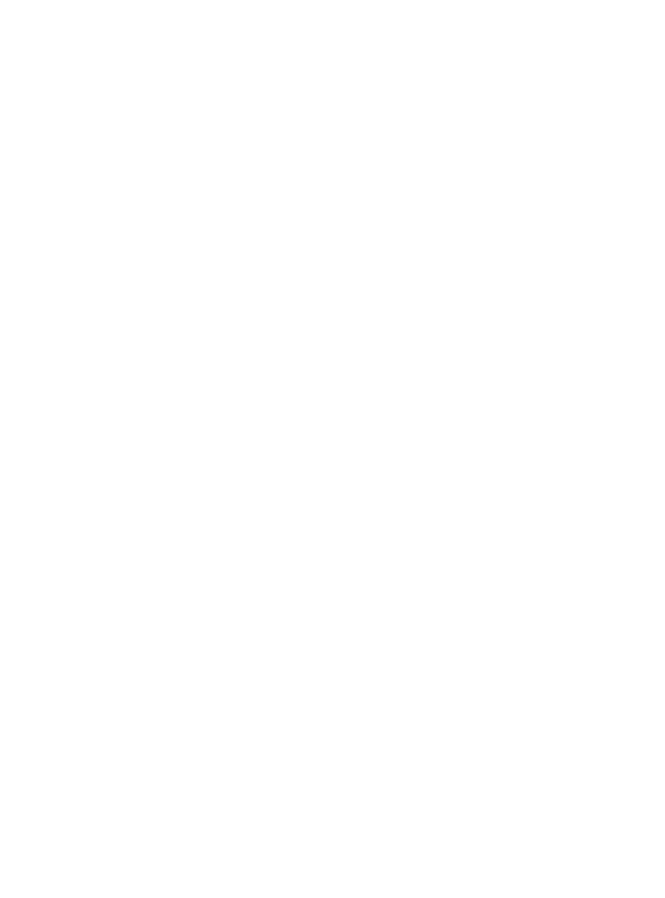
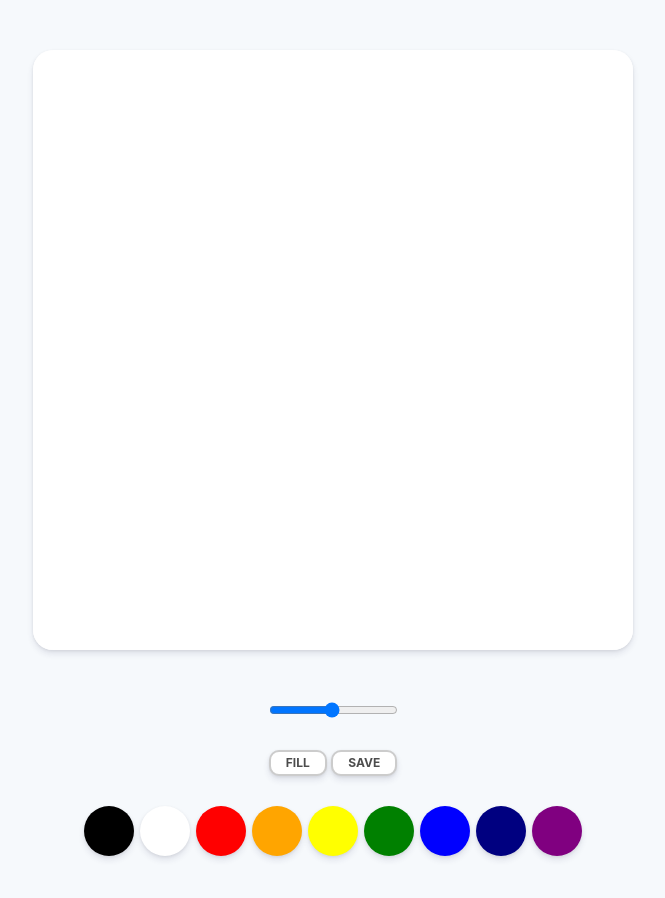
Before and after one commit to hanqpark/paintjs, a plain HTML site: page index.html in a window 1280 px wide. Shown: the whole page, without its empty margins (307-972 px from the left). Before the commit the page ends 800 px from the top, so only its background shows below. Drawn offline with Linux system fonts and the light colour scheme.

Commit message:
create gh-pages

```diff
--- a/app.js
+++ b/app.js
@@ -0,0 +1,116 @@
+const canvas = document.querySelector("#jsCanvas");
+const ctx = canvas.getContext('2d');
+const colors = document.getElementsByClassName("jsColor");
+const range = document.getElementById("jsRange");
+const fill = document.getElementById("jsMode");
+const save = document.getElementById("jsSave");
+
+// 캔버스의 크기를 따로 지정해 줘야 픽셀이 떠다닐 공간이 만들어짐.
+canvas.width = document.getElementsByClassName('canvas')[0].offsetWidth;
+canvas.height = document.getElementsByClassName('canvas')[0].offsetHeight;
+
+
+ctx.fillStyle = "white";
+ctx.fillRect(0, 0, canvas.width, canvas.height);
+ctx.strokeStyle = "black";
+ctx.lineWidth = 2.5;
+
+
+
+let painting = false;
+let filling = false;
+
+
+function startPainting(e){
+    painting = true;
+}
+
+
+function stopPainting(e){
+    painting = false;
+}
+
+
+function onMouseMove(e){
+    const x = e.offsetX;
+    const y = e.offsetY;
+    if(!painting){
+        ctx.beginPath()
+        ctx.moveTo(x, y)
+    } else{
+        ctx.lineTo(x, y)
+        ctx.stroke()
+    }
+}
+
+function changeColor(e){
+    const color = e.target.style.backgroundColor;
+    ctx.strokeStyle = color;
+    ctx.fillStyle = ctx.strokeStyle;
+}
+
+
+function handleRangeChange(e){
+    const linewidth = e.target.value;
+    ctx.lineWidth = linewidth;
+}
+
+
+function handleModeClick(e){
+    if (filling === true){
+        filling = false;
+        fill.innerHTML = "fill";
+    } else{
+        filling = true;
+        fill.innerHTML = "paint";
+    }
+
+}
+
+
+function handleCanvasClick(e){
+    if (filling){
+        ctx.fillRect(0, 0, canvas.width, canvas.height)
+    }
+}
+
+
+function handleCM(e){
+    e.preventDefault();
+    alert("우클릭 방지입니다.");
+}
+
+
+function handleSaveClick(e){
+    const image = canvas.toDataURL();
+    const link = document.createElement("a");
+    link.href = image;
+    link.download = "paint";
+    link.click();
+}
+
+
+if (canvas){
+    canvas.addEventListener("mousemove", onMouseMove);
+    canvas.addEventListener("mousedown", startPainting);
+    canvas.addEventListener("mouseup", stopPainting);
+    canvas.addEventListener("mouseleave", stopPainting);
+    canvas.addEventListener("click", handleCanvasClick);
+    canvas.addEventListener("contextmenu", handleCM);
+}
+
+if (colors){
+    Array.from(colors).forEach(color => color.addEventListener("click", changeColor));
+}
+
+if (range){
+    range.addEventListener("input", handleRangeChange);
+}
+
+if (fill){
+    fill.addEventListener("click", handleModeClick);
+}
+
+if (save){
+    save.addEventListener("click", handleSaveClick);
+}
--- a/index.html
+++ b/index.html
@@ -8,7 +8,27 @@
     <title>PaintJS</title>
 </head>
 <body>
-
+    <canvas id=jsCanvas class="canvas"></canvas>
+    <div class="controls">
+        <div class="controls__range">
+            <input type="range" id="jsRange" min="0.1" max="5" value="2.5" step="0.1" />
+        </div>
+        <div class="controls__btns">
+            <button id="jsMode">Fill</button>
+            <button id="jsSave">Save</button>
+        </div>
+        <div class="controls__colors" id="jsColors">
+            <div class="controls__color jsColor" style="background-color: black;"></div>
+            <div class="controls__color jsColor" style="background-color: white;"></div>
+            <div class="controls__color jsColor" style="background-color: red;"></div>
+            <div class="controls__color jsColor" style="background-color: orange;"></div>
+            <div class="controls__color jsColor" style="background-color: yellow;"></div>
+            <div class="controls__color jsColor" style="background-color: green;"></div>
+            <div class="controls__color jsColor" style="background-color: blue;"></div>
+            <div class="controls__color jsColor" style="background-color: navy;"></div>
+            <div class="controls__color jsColor" style="background-color: purple;"></div>
+        </div>
+    </div>
     <script src="app.js"></script>
 </body>
 </html>
--- /dev/null
+++ b/reset.css
@@ -0,0 +1,129 @@
+/* http://meyerweb.com/eric/tools/css/reset/
+   v2.0 | 20110126
+   License: none (public domain)
+*/
+
+html,
+body,
+div,
+span,
+applet,
+object,
+iframe,
+h1,
+h2,
+h3,
+h4,
+h5,
+h6,
+p,
+blockquote,
+pre,
+a,
+abbr,
+acronym,
+address,
+big,
+cite,
+code,
+del,
+dfn,
+em,
+img,
+ins,
+kbd,
+q,
+s,
+samp,
+small,
+strike,
+strong,
+sub,
+sup,
+tt,
+var,
+b,
+u,
+i,
+center,
+dl,
+dt,
+dd,
+ol,
+ul,
+li,
+fieldset,
+form,
+label,
+legend,
+table,
+caption,
+tbody,
+tfoot,
+thead,
+tr,
+th,
+td,
+article,
+aside,
+canvas,
+details,
+embed,
+figure,
+figcaption,
+footer,
+header,
+hgroup,
+menu,
+nav,
+output,
+ruby,
+section,
+summary,
+time,
+mark,
+audio,
+video {
+  margin: 0;
+  padding: 0;
+  border: 0;
+  font-size: 100%;
+  font: inherit;
+  vertical-align: baseline;
+}
+/* HTML5 display-role reset for older browsers */
+article,
+aside,
+details,
+figcaption,
+figure,
+footer,
+header,
+hgroup,
+menu,
+nav,
+section {
+  display: block;
+}
+body {
+  line-height: 1;
+}
+ol,
+ul {
+  list-style: none;
+}
+blockquote,
+q {
+  quotes: none;
+}
+blockquote:before,
+blockquote:after,
+q:before,
+q:after {
+  content: "";
+  content: none;
+}
+table {
+  border-collapse: collapse;
+  border-spacing: 0;
+}
--- a/styles.css
+++ b/styles.css
@@ -0,0 +1,64 @@
+@import "reset.css";
+
+body {
+  background-color: #f6f9fc;
+  font-family: -apple-system, BlinkMacSystemFont, "Segoe UI", Roboto,
+    "Helvetica Neue", Arial, "Noto Sans", sans-serif, "Apple Color Emoji",
+    "Segoe UI Emoji", "Segoe UI Symbol", "Noto Color Emoji";
+  padding: 50px 0px;
+  display: flex;
+  flex-direction: column;
+  align-items: center;
+}
+
+.canvas {
+  width: 600px;
+  height: 600px;
+  background-color: white;
+  border-radius: 20px;
+  box-shadow: 0 4px 6px rgba(50, 50, 93, 0.11), 0 1px 3px rgba(0, 0, 0, 0.08);
+}
+
+.controls {
+  margin-top: 50px;
+  display: flex;
+  flex-direction: column;
+  align-items: center;
+}
+
+.controls__range {
+  margin-bottom: 30px;
+}
+
+.controls__btns {
+  margin-bottom: 30px;
+}
+button {
+  all: unset;
+  cursor: pointer;
+  background-color: white;
+  padding: 5px 15px;
+  box-shadow: 0 4px 6px rgba(50, 50, 93, 0.11), 0 1px 3px rgba(0, 0, 0, 0.08);
+  border-radius: 10px;
+  border: 2px solid rgba(0, 0, 0, 0.2);
+  color: rgba(0, 0, 0, 0.7);
+  text-transform: uppercase;
+  font-weight: bold;
+  font-size: 12px;
+}
+button:active {
+  transform: scale(0.98);
+}
+
+.controls__colors {
+  display: flex;
+}
+
+.controls__color {
+  margin: 0px 3px;
+  width: 50px;
+  height: 50px;
+  cursor: pointer;
+  border-radius: 50%;
+  box-shadow: 0 4px 6px rgba(50, 50, 93, 0.11), 0 1px 3px rgba(0, 0, 0, 0.08);
+}
```
